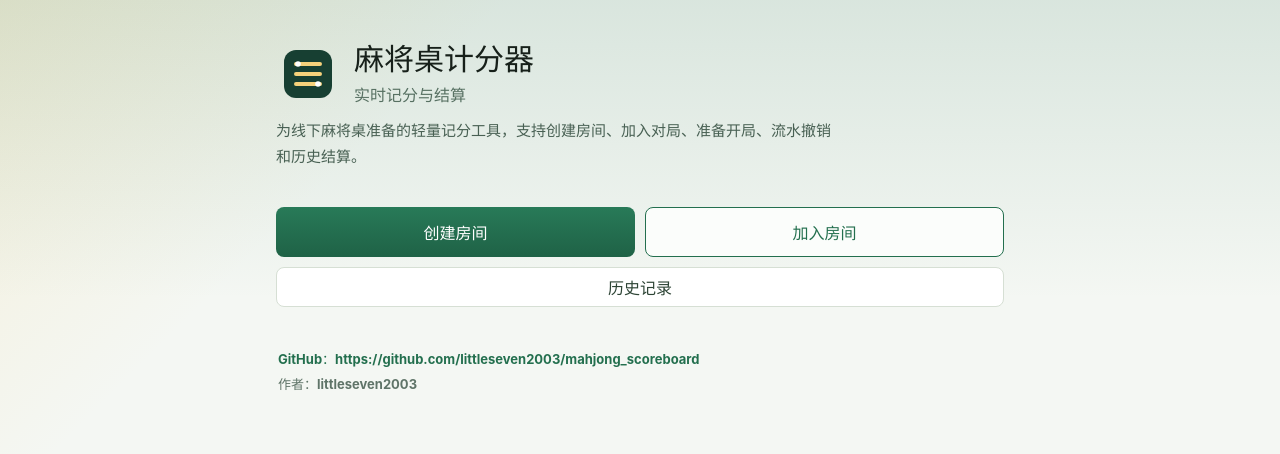
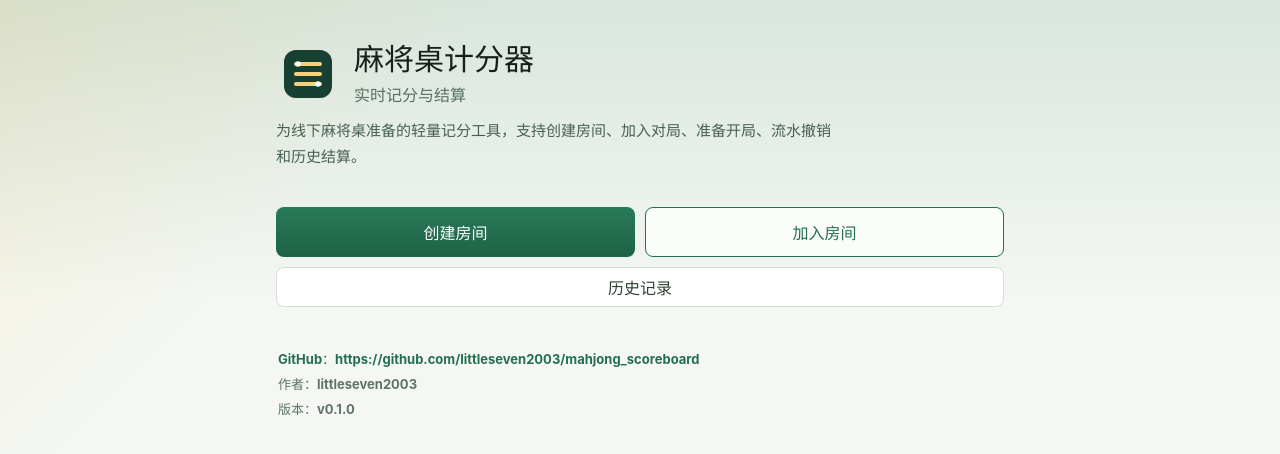
Before and after one commit to littleseven2003/mahjong_scoreboard, a Vue app in the folder web/: page / in a window 1280 px wide. Shown: the top 454 px of the page. Built offline with nearby package versions, Linux system fonts and the light colour scheme.

Commit message:
docs: 增加发布版本部署说明

```diff
--- a/web/src/views/HomeView.vue
+++ b/web/src/views/HomeView.vue
@@ -6,6 +6,7 @@ import AppLogo from '../components/AppLogo.vue'
 const CONTINUE_TIMEOUT_MS = 12 * 60 * 60 * 1000
 const githubUrl = 'https://github.com/littleseven2003/mahjong_scoreboard'
 const author = 'littleseven2003'
+const version = 'v0.1.0'
 
 type ContinueRoom = {
   state: RoomState
@@ -101,6 +102,7 @@ onMounted(() => {
     <footer class="project-footer">
       <a :href="githubUrl" target="_blank" rel="noreferrer">GitHub：{{ githubUrl }}</a>
       <span>作者：{{ author }}</span>
+      <span>版本：{{ version }}</span>
     </footer>
   </main>
 </template>
```
Also changed, not shown: 4 other files (tests, documents, lock files or other folders).
